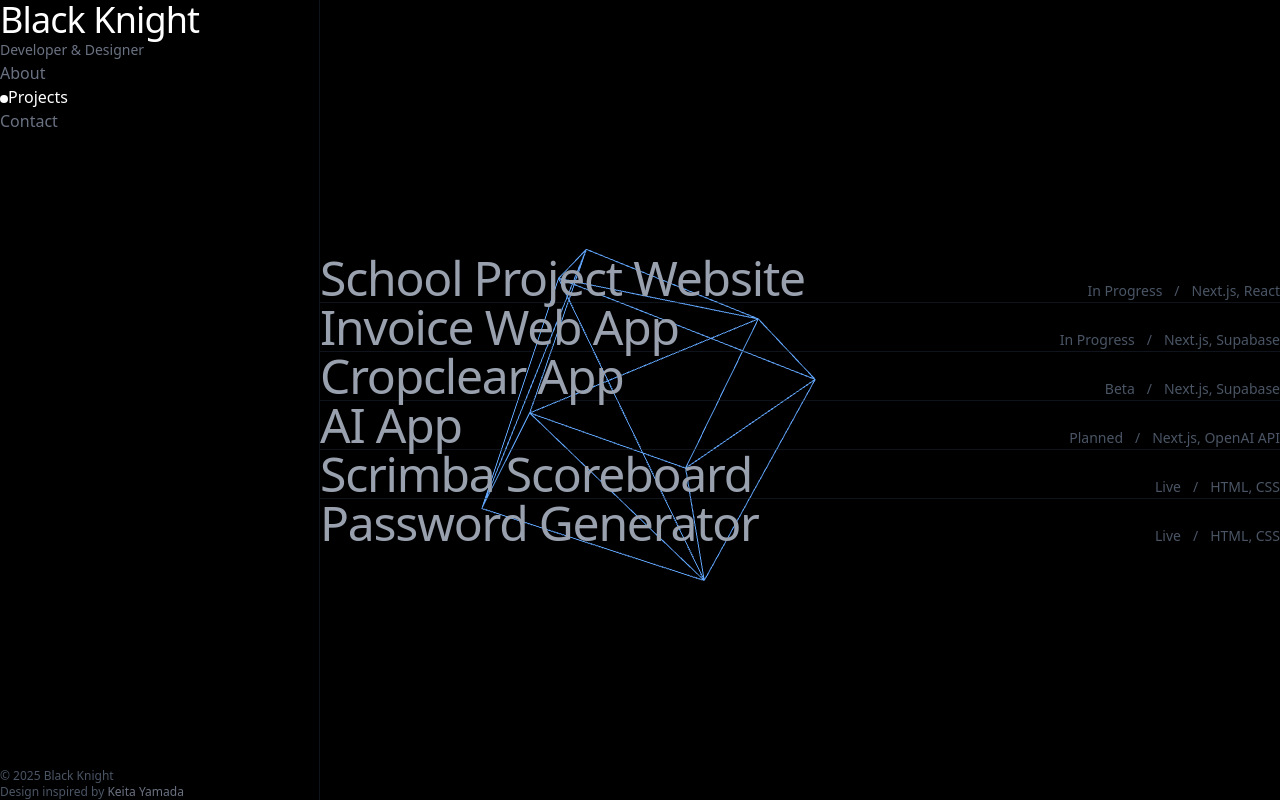
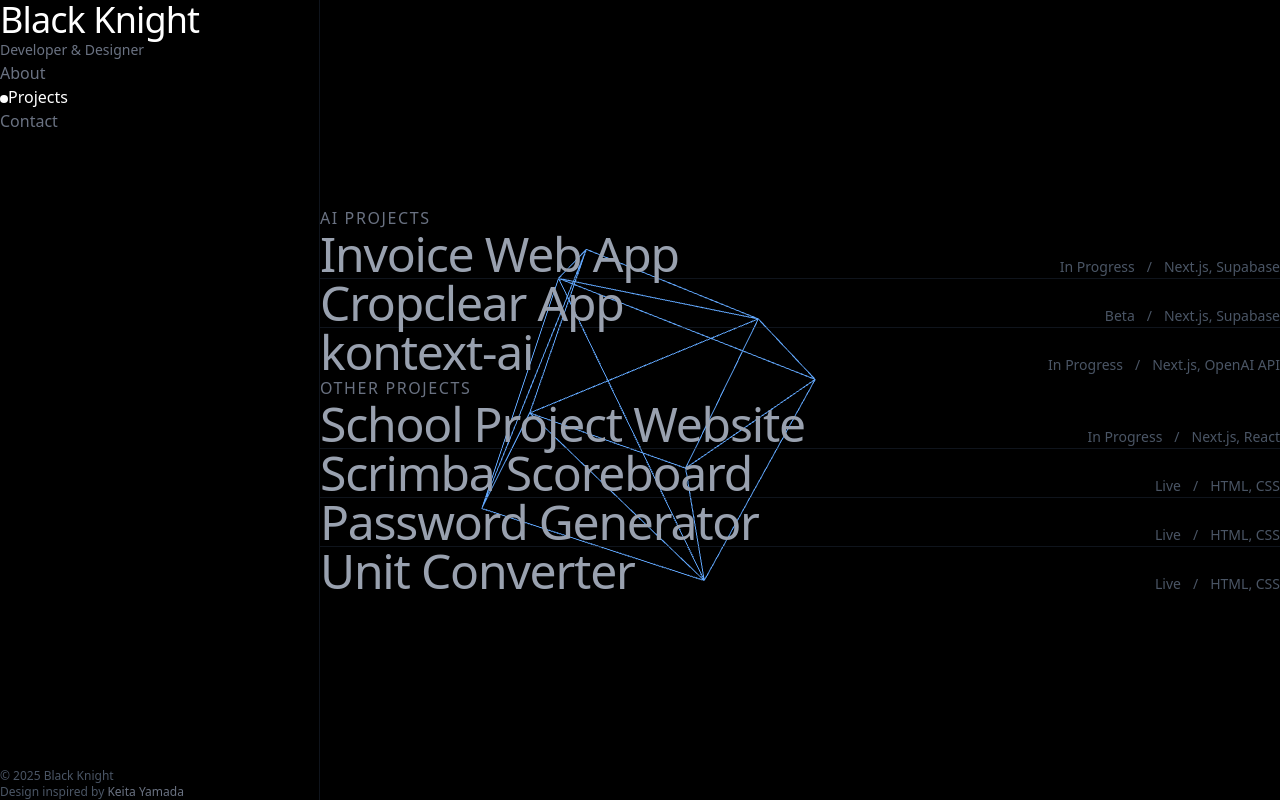
Before and after one commit to endgegnerbert-tech/Black-Knight-Portfolio, a Next.js app: page / in a window 1280 px wide. Both pictures are taken after a click on the button "Projects". Built offline with nearby package versions, Linux system fonts and the light colour scheme.

Commit message:
project hinzugefuegt

```diff
--- /dev/null
+++ b/src/components/ProjectCategoriesView.tsx
@@ -0,0 +1,54 @@
+import { useState } from "react";
+
+interface ProjectCategory {
+  id: "ai" | "non-ai";
+  label: string;
+  icon: string;
+}
+
+interface ProjectCategoriesViewProps {
+  onCategorySelect: (category: ProjectCategory) => void;
+}
+
+export default function ProjectCategoriesView({
+  onCategorySelect,
+}: ProjectCategoriesViewProps) {
+  const [selectedCategory, setSelectedCategory] =
+    useState<ProjectCategory | null>(null);
+
+  const handleCategoryClick = (category: ProjectCategory) => {
+    setSelectedCategory(category);
+    onCategorySelect(category);
+  };
+
+  const categories: ProjectCategory[] = [
+    { id: "ai", label: "AI Projects", icon: "🤖" },
+    { id: "non-ai", label: "Other Projects", icon: "📁" },
+  ];
+
+  return (
+    <div className="min-h-full flex flex-col justify-start md:justify-center animate-fadeIn pt-4 pb-8 md:py-0">
+      {categories.map((category) => (
+        <div
+          key={category.id}
+          onClick={() => handleCategoryClick(category)}
+          className={`group cursor-pointer py-6 sm:py-8 md:py-10 border-b border-gray-800/50 last:border-b-0 transition-all ${
+            selectedCategory?.id === category.id ? "bg-gray-900" : ""
+          }`}
+          style={{
+            animation: `fadeSlideIn 0.4s ease-out ${
+              categories.indexOf(category) * 0.15
+            }s both`,
+          }}
+        >
+          <div className="flex items-center gap-4 md:gap-6">
+            <span className="text-4xl md:text-5xl">{category.icon}</span>
+            <h2 className="text-3xl sm:text-4xl md:text-5xl lg:text-6xl xl:text-7xl font-light text-gray-400 group-hover:text-white transition-colors duration-300 tracking-tight">
+              {category.label}
+            </h2>
+          </div>
+        </div>
+      ))}
+    </div>
+  );
+}
--- a/src/components/ProjectsListView.tsx
+++ b/src/components/ProjectsListView.tsx
@@ -28,9 +28,11 @@ export default function ProjectsListView({
     }
   };
 
-  return (
-    <div className="min-h-full flex flex-col justify-start md:justify-center animate-fadeIn pt-4 pb-8 md:py-0">
-      {projects.map((project, index) => (
+  const aiProjects = projects.filter((p) => p.category === "ai");
+  const nonAiProjects = projects.filter((p) => p.category === "non-ai");
+
+  const renderProjects = (projectList: Project[]) =>
+    projectList.map((project, index) => (
       <div
         key={project.id}
         onClick={() => onProjectClick(project.slug)}
@@ -61,7 +63,29 @@ export default function ProjectsListView({
           </div>
         </div>
       </div>
-      ))}
+    ));
+
+  return (
+    <div className="min-h-full flex flex-col justify-start md:justify-center animate-fadeIn pt-4 pb-8 md:py-0">
+      {aiProjects.length > 0 && (
+        <div>
+          <h3 className="text-sm md:text-base text-gray-500 uppercase tracking-widest font-light mb-4">
+            AI Projects
+          </h3>
+          {renderProjects(aiProjects)}
+        </div>
+      )}
+
+      {nonAiProjects.length > 0 && (
+        <div>
+          {aiProjects.length > 0 && (
+            <h3 className="text-sm md:text-base text-gray-500 uppercase tracking-widest font-light mb-4 mt-8">
+              Other Projects
+            </h3>
+          )}
+          {renderProjects(nonAiProjects)}
+        </div>
+      )}
     </div>
   );
 }
--- a/src/data/Projekte.ts
+++ b/src/data/Projekte.ts
@@ -5,6 +5,7 @@ export const Projekte: Project[] = [
     id: 1,
     slug: "school-project",
     title: "School Project Website",
+    category: "non-ai",
     description:
       "A website for a school project about French history, designed to present historical information and educational content.",
     longDescription:
@@ -25,6 +26,7 @@ export const Projekte: Project[] = [
     id: 2,
     slug: "invoice-app",
     title: "Invoice Web App",
+    category: "ai",
     description:
       "A web application for managing invoices and billing processes, helping users track and organize their financial documents.",
     longDescription:
@@ -44,6 +46,7 @@ export const Projekte: Project[] = [
   {
     id: 3,
     slug: "cropclear",
+    category: "ai",
     title: "Cropclear App",
     description:
       "A web application designed to improve communication and transparency for companies in Africa, facilitating better business operations. The project is now in closed beta test.",
@@ -72,13 +75,14 @@ export const Projekte: Project[] = [
   },
   {
     id: 4,
-    slug: "ai-app",
-    title: "AI App",
+    slug: "kontext-ai",
+    category: "ai",
+    title: "kontext-ai",
     description:
       "A context-aware AI application that focuses on understanding the user through natural language processing and personalized interactions.",
     longDescription:
       "An advanced AI-powered application that learns from user interactions to provide increasingly personalized and context-aware responses. The system utilizes cutting-edge natural language processing to understand user intent and deliver meaningful, helpful interactions.",
-    status: "planned",
+    status: "in-progress",
     projectUrl: "/",
     techStack: ["Next.js", "OpenAI API", "Supabase", "TypeScript"],
     features: [
@@ -91,6 +95,7 @@ export const Projekte: Project[] = [
   {
     id: 5,
     slug: "scrimba-scoreboard",
+    category: "non-ai",
     title: "Scrimba Scoreboard",
     description:
       "A minimalist scoreboard app built to strengthen fundamental web development skills and demonstrate proficiency without AI assistance.",
@@ -109,6 +114,7 @@ export const Projekte: Project[] = [
   },
   {
     id: 6,
+    category: "non-ai",
     slug: "password-generator",
     title: "Password Generator",
     description:
@@ -130,4 +136,28 @@ export const Projekte: Project[] = [
       "/screenshots/passwordGenerator.png",
     ],
   },
+  {
+    id: 7,
+    category: "non-ai",
+    slug: "unit-converter",
+    title: "Unit Converter",
+    description:
+      "A minimalist unit converter app for length, volume & mass – another solo project in this series to show my vanilla JS progress.",
+    longDescription:
+      "Built a fully vanilla HTML/CSS/JavaScript unit converter with live bidirectional conversions across Length (m/ft/cm/in), Volume (l/gal/ml/oz), Mass (kg/lb/g/oz). Real-time updates on input change, robust form validation blocks empty/zero/negative values with alerts, localStorage persists entire session state. Clean responsive tabbed interface switches categories instantly – drag, type, convert anywhere!",
+    status: "completed",
+    projectUrl: "https://unit-converter-chi-pied.vercel.app",
+    techStack: ["HTML", "CSS", "JavaScript"],
+    features: [
+      "Live bidirectional conversions across Length (m/ft/cm/in), Volume (l/gal/ml/oz), Mass (kg/lb/g/oz)",
+      "Real-time updates on input change",
+      "Robust form validation blocks empty/zero/negative values with alerts",
+      "LocalStorage persists entire session state",
+      "Clean responsive tabbed interface switches categories instantly",
+    ],
+
+    screenshots: [
+      "/screenshots/unitConverter.png",
+    ],
+  },
 ];
--- a/src/types/Project.ts
+++ b/src/types/Project.ts
@@ -5,6 +5,7 @@ export interface Project {
   description: string;
   longDescription?: string;
   status: "in-progress" | "completed" | "planned" | "beta-test";
+  category: "ai" | "non-ai";
   projectUrl?: string;
   techStack?: string[];
   screenshots?: string[];
```
Also changed, not shown: 2 other files (tests, documents, lock files or other folders). Lines whose indentation alone changed are shown as unchanged.
